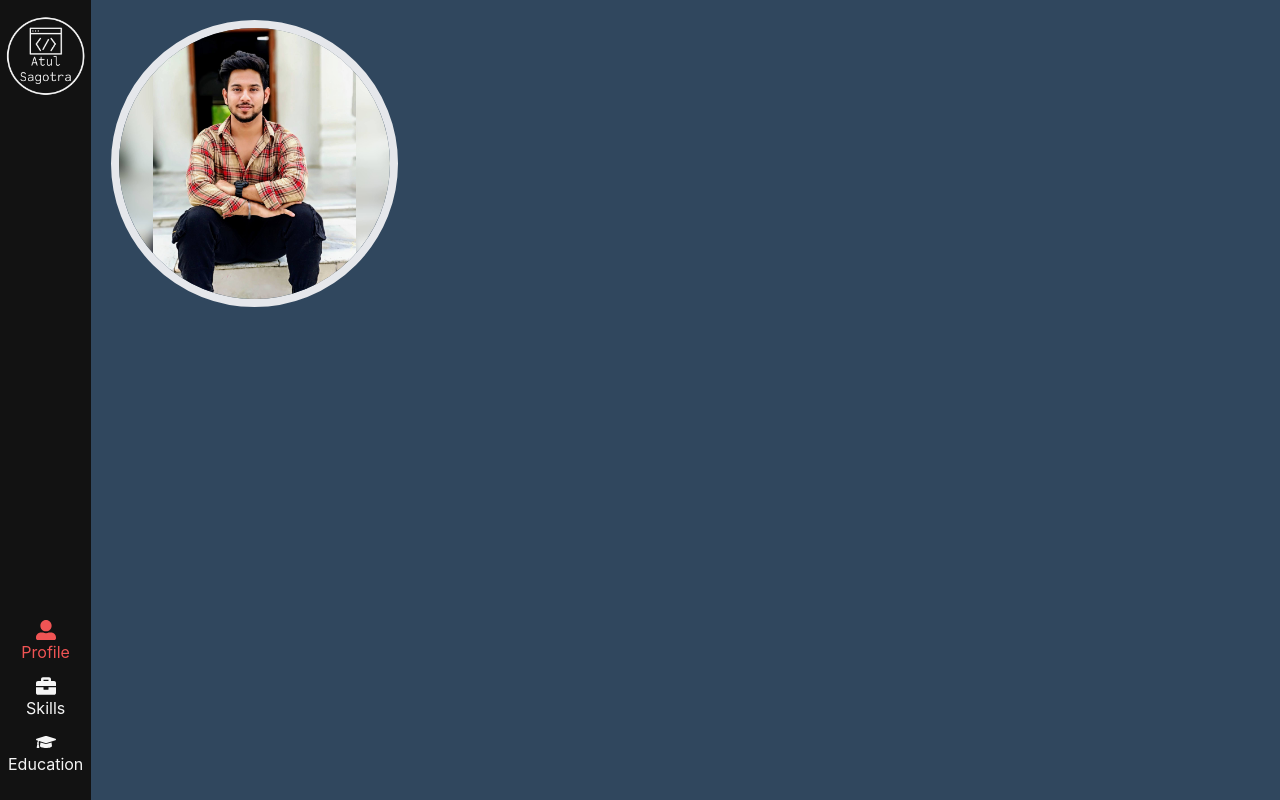
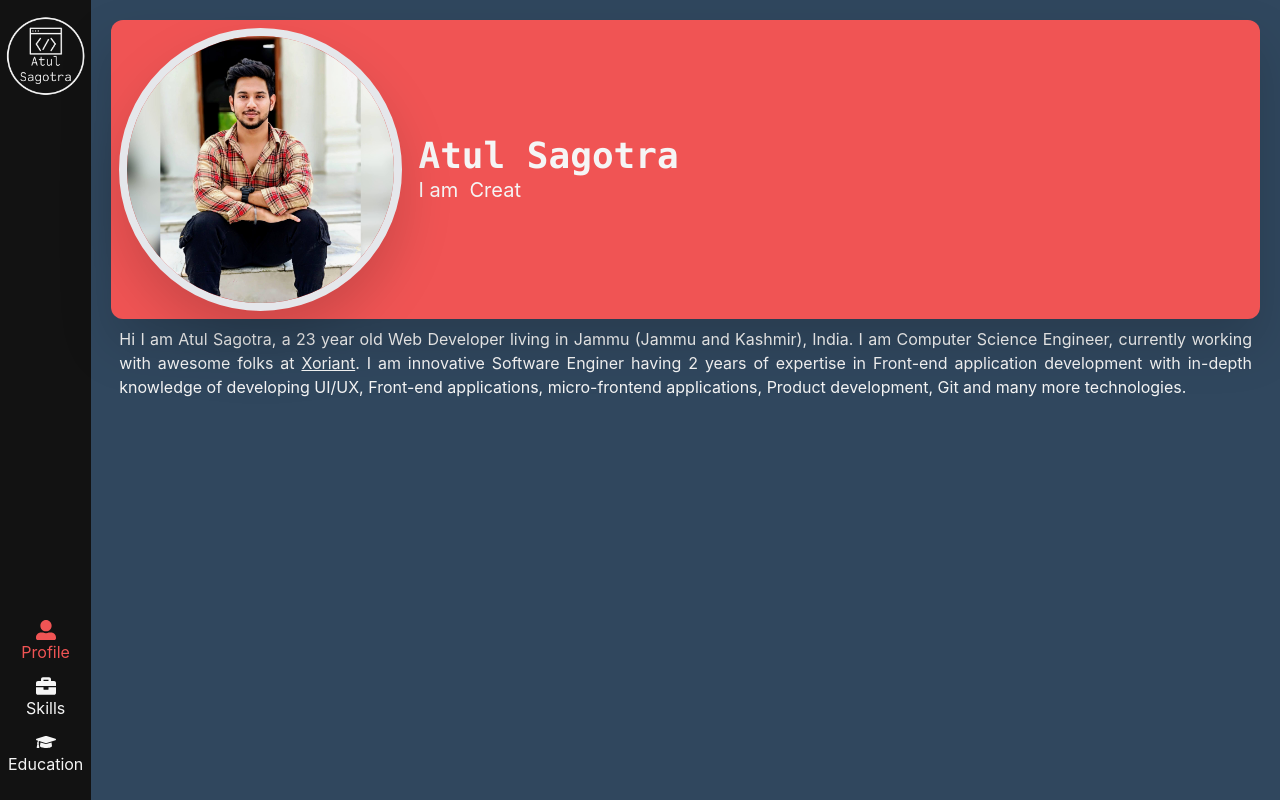
Before and after one commit to atulSagotra/atulsagotra.github.io, a React (Create React App) app: page / in a window 1280 px wide. Built offline with nearby package versions, Linux system fonts and the light colour scheme.

Commit message:
feat: initial profile page

```diff
--- a/public/index.html
+++ b/public/index.html
@@ -4,10 +4,6 @@
     <meta charset="utf-8" />
     <meta name="viewport" content="width=device-width, initial-scale=1.0" />
     <meta name="theme-color" content="#000000" />
-    <meta
-      name="description"
-      content="Web site created using create-react-app"
-    />
     <link rel="icon" href="/logo_black.png" type="image/x-icon" />
     <title>Atul Sagotra</title>
   </head>
--- a/src/App.css
+++ b/src/App.css
@@ -14,7 +14,7 @@ body {
 .black {
   color: #121212;
 }
-.cultured {
+.white {
   color: #f5f5f5;
 }
 .charcol-bg {
@@ -26,8 +26,11 @@ body {
 .black-bg {
   background-color: #121212;
 }
-.cultured-bg {
+.white-bg {
   background-color: #f5f5f5;
+}
+a{
+  text-decoration: underline;
 }
 .page {
   height: auto;
--- /dev/null
+++ b/src/Components/Pages/Effects/TypeWriter.jsx
@@ -0,0 +1,72 @@
+import React, { useState, useEffect } from "react";
+
+const CONSTANTS = {
+  DELETING_SPEED: 50,
+  TYPING_SPEED: 150,
+};
+export default function TypeWriter({ messages, heading }) {
+  const [state, setState] = useState({
+    text: "",
+    message: "",
+    isDeleting: false,
+    loopNum: 0,
+    typingSpeed: CONSTANTS.TYPING_SPEED,
+  });
+
+  useEffect(() => {
+    let timer = "";
+    const handleType = () => {
+      setState((cs) => ({
+        ...cs, // cs means currentState
+        text: getCurrentText(cs),
+        typingSpeed: getTypingSpeed(cs),
+      }));
+      timer = setTimeout(handleType, state.typingSpeed);
+    };
+    handleType();
+    return () => clearTimeout(timer);
+  }, [state.isDeleting, state.typingSpeed]);
+
+  useEffect(() => {
+    if (!state.isDeleting && state.text === state.message) {
+      setTimeout(() => {
+        setState((cs) => ({
+          ...cs,
+          isDeleting: true,
+        }));
+      }, 500);
+    } else if (state.isDeleting && state.text === "") {
+      setState((cs) => ({
+        ...cs, // cs means currentState
+        isDeleting: false,
+        loopNum: cs.loopNum + 1,
+        message: getMessage(cs, messages),
+      }));
+    }
+  }, [state.text, state.message, state.isDeleting, messages]);
+
+  const getCurrentText = (currentState) => {
+    return currentState.isDeleting
+      ? currentState.message.substring(0, currentState.text.length - 1)
+      : currentState.message.substring(0, currentState.text.length + 1);
+  };
+
+  const getMessage = (currentState, data) => {
+    return data[Number(currentState.loopNum) % Number(data.length)];
+  };
+
+  const getTypingSpeed = (currentState) => {
+    return currentState.isDeleting
+      ? CONSTANTS.TYPING_SPEED
+      : CONSTANTS.DELETING_SPEED;
+  };
+  return (
+    <div>
+      <h1 className="text-xl">
+        {heading}&nbsp;
+        <span>{state.text}</span>
+        <span id="cursor" />
+      </h1>
+    </div>
+  );
+}
--- a/src/Components/Pages/Profile.jsx
+++ b/src/Components/Pages/Profile.jsx
@@ -1,6 +1,7 @@
 import React, { useContext } from "react";
 import { AppContext } from "../Main";
 import profile_photo from "../../Static/Images/profile_photo.png";
+import TypeWriter from "./Effects/TypeWriter";
 
 export default function Profile() {
   const {
@@ -8,14 +9,48 @@ export default function Profile() {
   } = useContext(AppContext);
   return (
     <div className="page">
-      <div className="grid-cols">
-        <div className={isMobile ? "w-1/2" : "w-1/4"}>
+      <div
+        className={`${
+          isDesktop && "flex flex-row"
+        } opal-bg p-2 rounded-xl drop-shadow-2xl shadow-black`}
+      >
+        <div
+          className={`${
+            isMobile ? "w-1/2" : "w-1/4"
+          } drop-shadow-2xl shadow-black`}
+        >
           <img
             src={profile_photo}
             alt="profile"
             className="rounded-full border-8"
           />
         </div>
+        <div className="self-center p-4">
+          <h1 className="text-4xl font-mono font-bold">Atul Sagotra</h1>
+          <TypeWriter
+            heading={"I am "}
+            messages={[
+              "Software Engineer.",
+              "Web Developer.",
+              "Creator of this portfolio.",
+              "Proud Indian.",
+            ]}
+          />
+        </div>
+      </div>
+      <div className="p-2">
+        <p className="text-justify">
+          Hi I am Atul Sagotra, a 23 year old Web Developer living in Jammu
+          (Jammu and Kashmir), India. I am Computer Science Engineer, currently
+          working with awesome folks at&nbsp;
+          <a href="https://www.xoriant.com/" target="_blank" rel="noreferrer">
+            {"Xoriant"}
+          </a>
+          . I am innovative Software Enginer having 2 years of expertise in
+          Front-end application development with in-depth knowledge of
+          developing UI/UX, Front-end applications, micro-frontend applications,
+          Product development, Git and many more technologies.
+        </p>
       </div>
     </div>
   );
```
